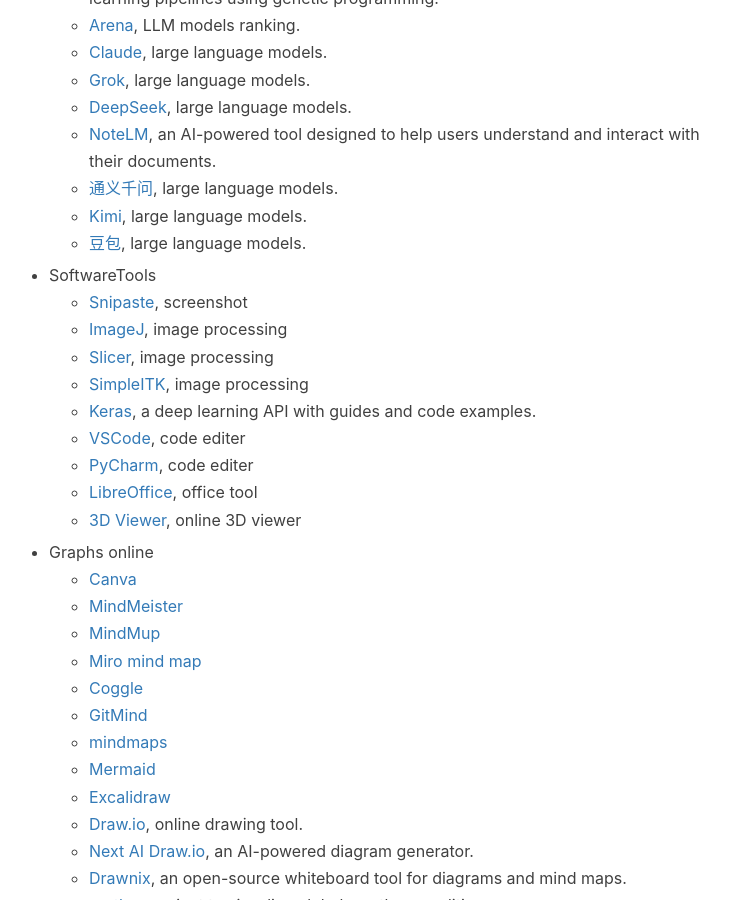
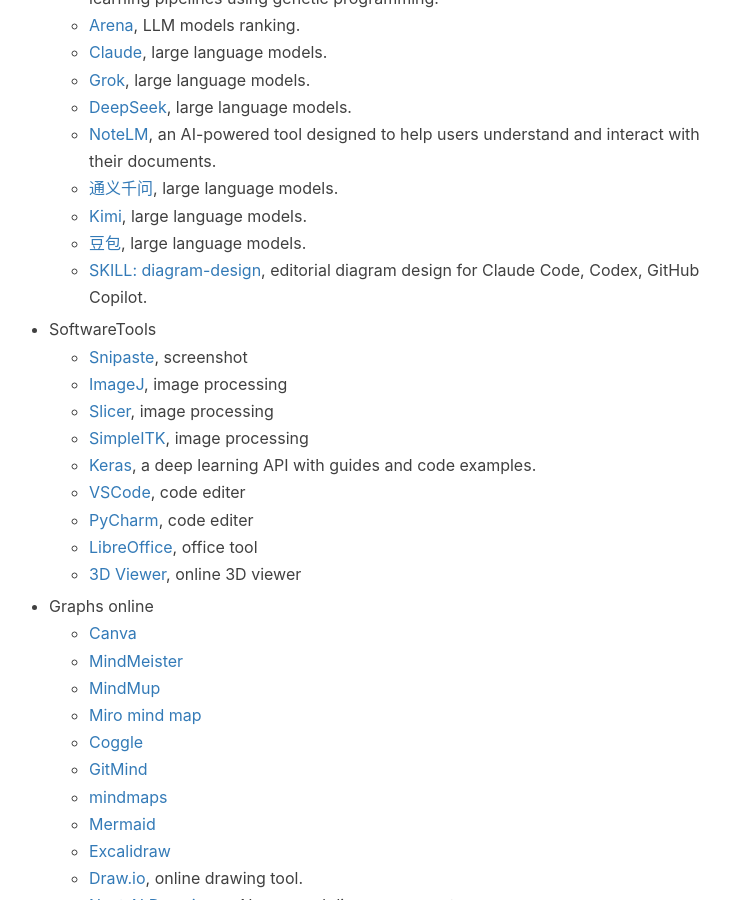
Before and after one commit to jizhang02/jizhang02.github.io, a Jekyll site: the page built from _posts/2022-09-20-productivity.markdown, in a window 1280 px wide and 900 px high, scrolled down 5125 px. Shown: the whole window, without its empty margins (256-986 px from the left). Built offline with Jekyll 4.4.1, drawn with Linux system fonts in a browser that asks for light colours; nearby versions of some CDN libraries; a script that is not in the unit is left out; comment, search, counter and statistics services are not loaded.

Commit message:
Add a SKILL: diagram-design link description
Updated the description of the SKILL: diagram-design link to provide more context.

```diff
--- a/_posts/2022-09-20-productivity.markdown
+++ b/_posts/2022-09-20-productivity.markdown
@@ -187,6 +187,7 @@
     * [通义千问](https://www.tongyi.com/qianwen/), large language models.
     * [Kimi](https://kimi.moonshot.cn/), large language models.
     * [豆包](https://www.doubao.com/chat/), large language models.
+    * [SKILL: diagram-design](https://github.com/cathrynlavery/diagram-design), editorial diagram design for Claude Code, Codex, GitHub Copilot.
 
 
 
```
